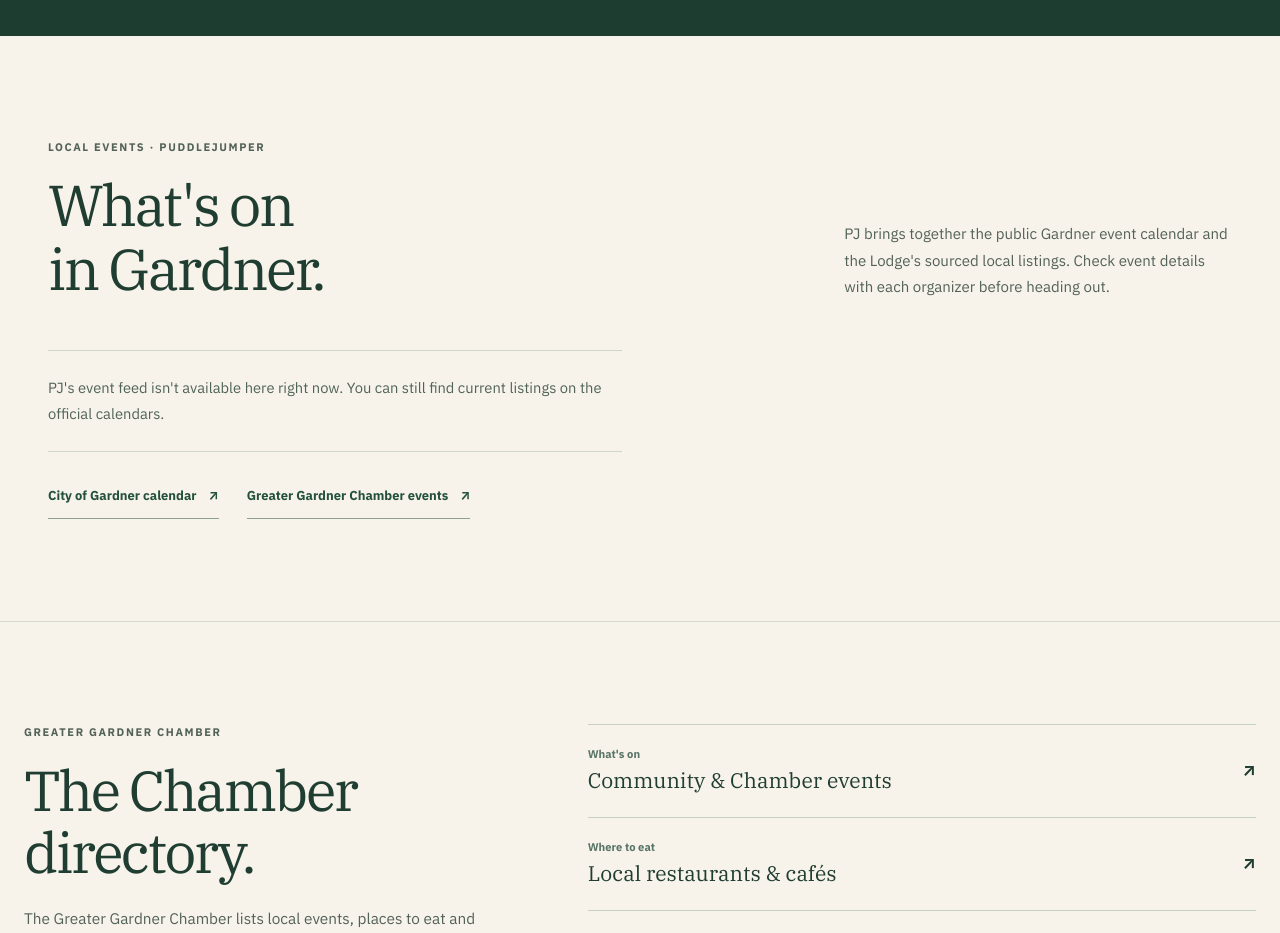
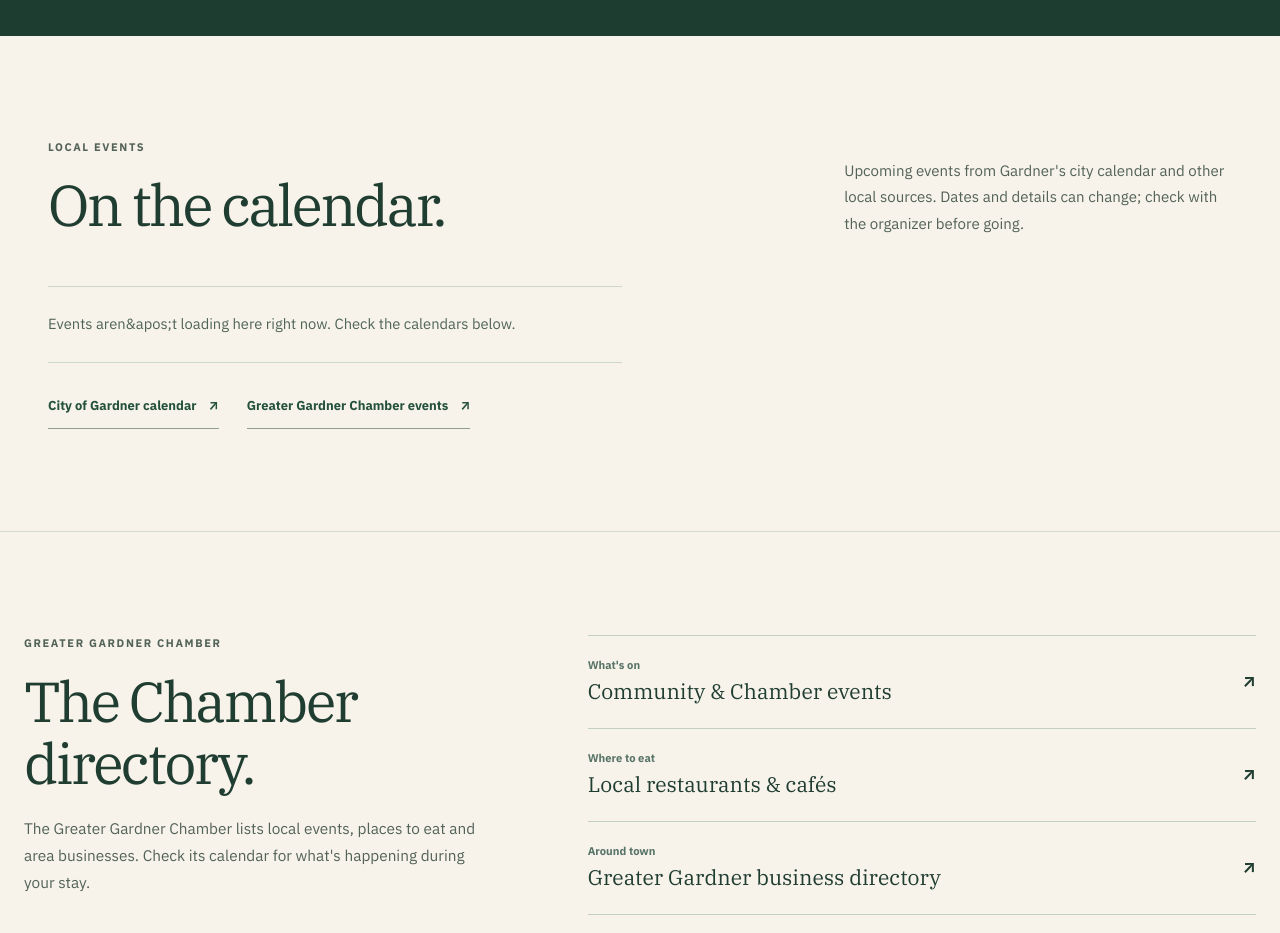
Before and after one commit to PublicLogic/KendallPondLodge, a Next.js app: page /explore in a window 1280 px wide. Shown: the part 7720-8653 px from the top of the page. Built offline with nearby package versions, Linux system fonts and the light colour scheme.

Commit message:
Remove PJ internals and generic explanations from public event copy

```diff
--- a/app/explore/CommunityEvents.tsx
+++ b/app/explore/CommunityEvents.tsx
@@ -19,13 +19,13 @@ export function CommunityEvents({ feed }: { feed: PjExplore | null }) {
       <div className={styles.communityInner}>
         <header className={styles.sectionHeader}>
           <div>
-            <p className={styles.eyebrow}>Local events · PuddleJumper</p>
-            <h2 id="city-events-title">What&apos;s on in Gardner.</h2>
+            <p className={styles.eyebrow}>Local events</p>
+            <h2 id="city-events-title">On the calendar.</h2>
           </div>
           <p>
-            PJ brings together the public Gardner event calendar and the
-            Lodge's sourced local listings. Check event details with each
-            organizer before heading out.
+            Upcoming events from Gardner&apos;s city calendar and other
+            local sources. Dates and details can change; check with
+            the organizer before going.
           </p>
         </header>
         {events.length ? (
@@ -48,16 +48,15 @@ export function CommunityEvents({ feed }: { feed: PjExplore | null }) {
           <p className={styles.eventEmpty}>
             {feed
               ? verified
-                ? "There are no upcoming events in PJ's current listing. Check the official calendars for more."
-                : "PJ's Gardner calendar isn't available right now. Use the official event calendars for your dates."
-              : "PJ's event feed isn't available here right now. You can still find current listings on the official calendars."}
+                ? "No upcoming events listed at the moment. Check the calendars below for more."
+                : "The City calendar isn&apos;t updating here right now. Use the calendars below."
+              : "Events aren&apos;t loading here right now. Check the calendars below."}
           </p>
         )}
         {events.length > 0 && !verified && (
           <p className={styles.eventNote}>
-            The City calendar refresh is currently unavailable; these are the
-            separately sourced events PJ still has on record. Confirm details
-            with the organizer.
+            The City calendar is temporarily unavailable. These listings
+            come from other local sources; confirm details with the organizer.
           </p>
         )}
         <div className={styles.eventLinks}>
```
